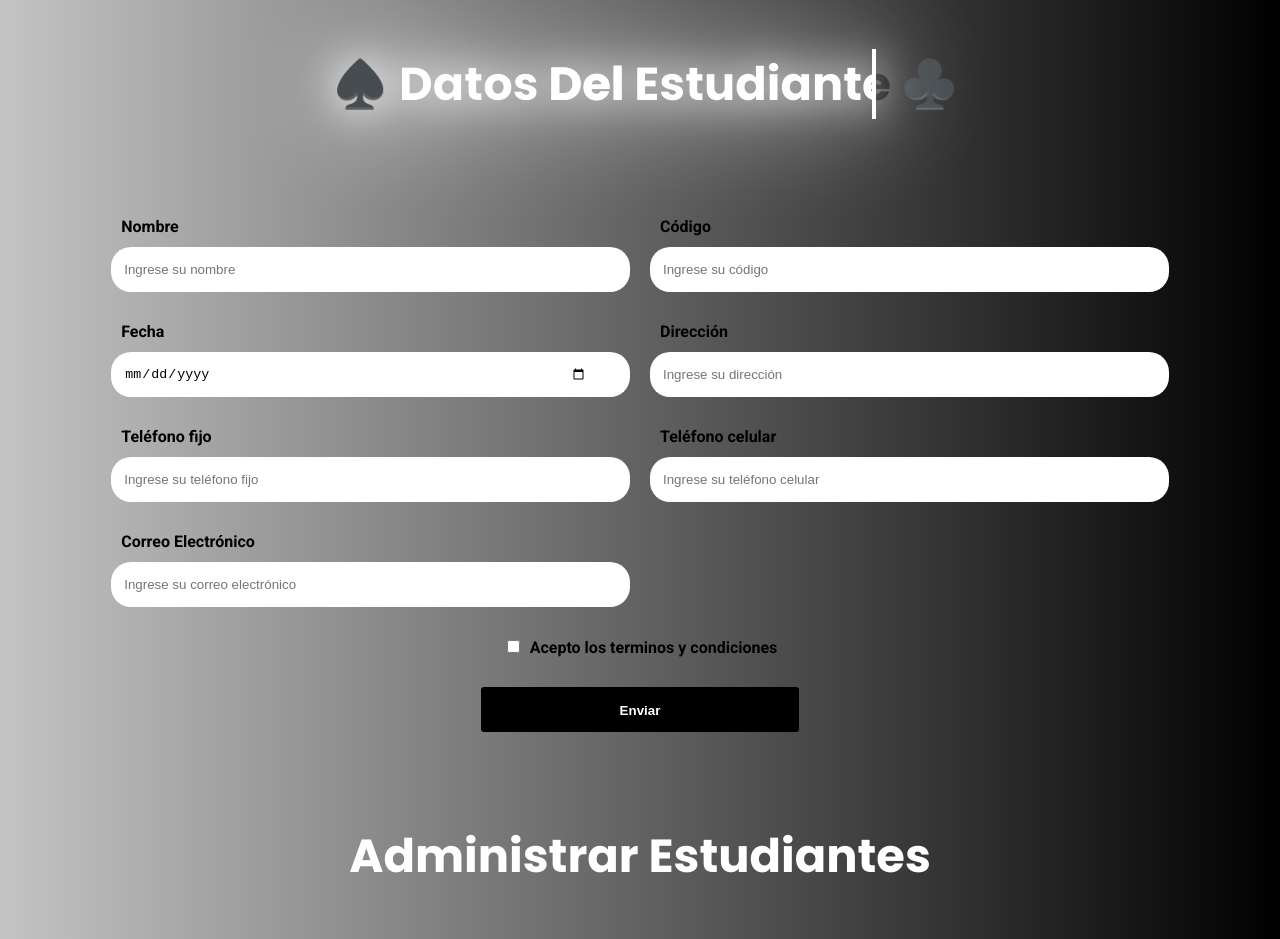
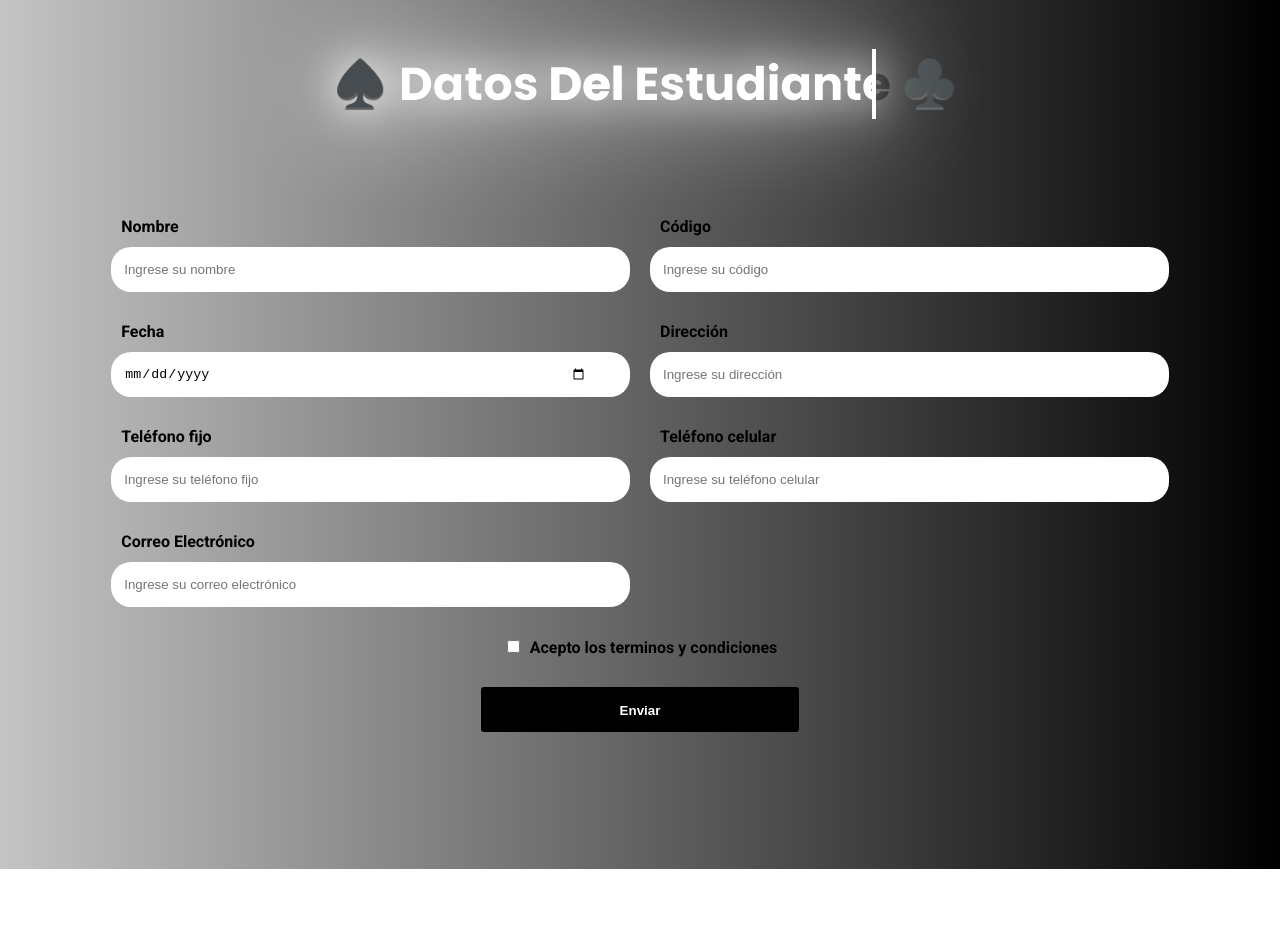
Before and after one commit to yordianvecino/Aut-matas-Gramaticales-y-Lenguajes, a React (Create React App) app in the folder automatas-gramaticales/: page / in a window 1280 px wide. After the commit the page ends 869 px from the top, so only its background shows below. Built offline with nearby package versions, Linux system fonts and the light colour scheme.

Commit message:
Actualizacion en mostrar datos

```diff
--- a/automatas-gramaticales/src/App.js
+++ b/automatas-gramaticales/src/App.js
@@ -13,9 +13,12 @@ function App() {
     ])
   }
 
+  const titulo = estudiantes.length === 0 ? '' : 'Administrar Estudiantes';
+
   //Funcion para Eliminar
   const eliminarEstudiante = codigo =>{
-    console.log(codigo)
+    const nuevoEstudiante = estudiantes.filter(estudiantes => estudiantes.codigo !== codigo);
+    guardarEstudiante(nuevoEstudiante)
   }
 
   return (
@@ -29,7 +32,7 @@ function App() {
             />
           </div>
           <div className='one-half column'>
-            <h2>Administrar Estudiantes</h2>
+            <h2>{titulo}</h2>
             {estudiantes.map(estudiante => (
               <Estudiante
                 key={estudiante.codigo}
--- a/automatas-gramaticales/src/Componentes/Estudiante.js
+++ b/automatas-gramaticales/src/Componentes/Estudiante.js
@@ -11,7 +11,7 @@ const Estudiante = ({estudiante, eliminarEstudiante}) => (
         <p>Correo: <span>{estudiante.correo.campo}</span></p>
         <button
             className="button eliminar u-full-width"
-            onClick={() => eliminarEstudiante(estudiante)}
+            onClick={() => eliminarEstudiante(estudiante.codigo)}
         >Eliminar &times;</button>
     </main>
 );
```
